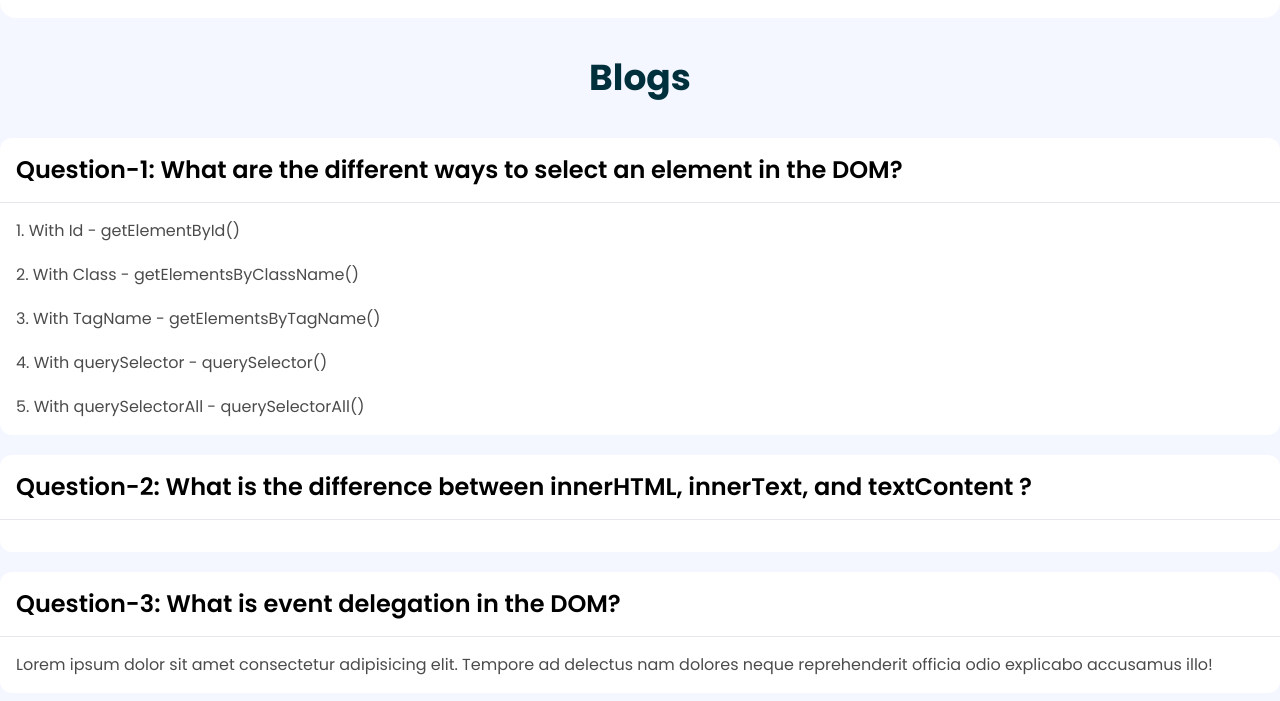
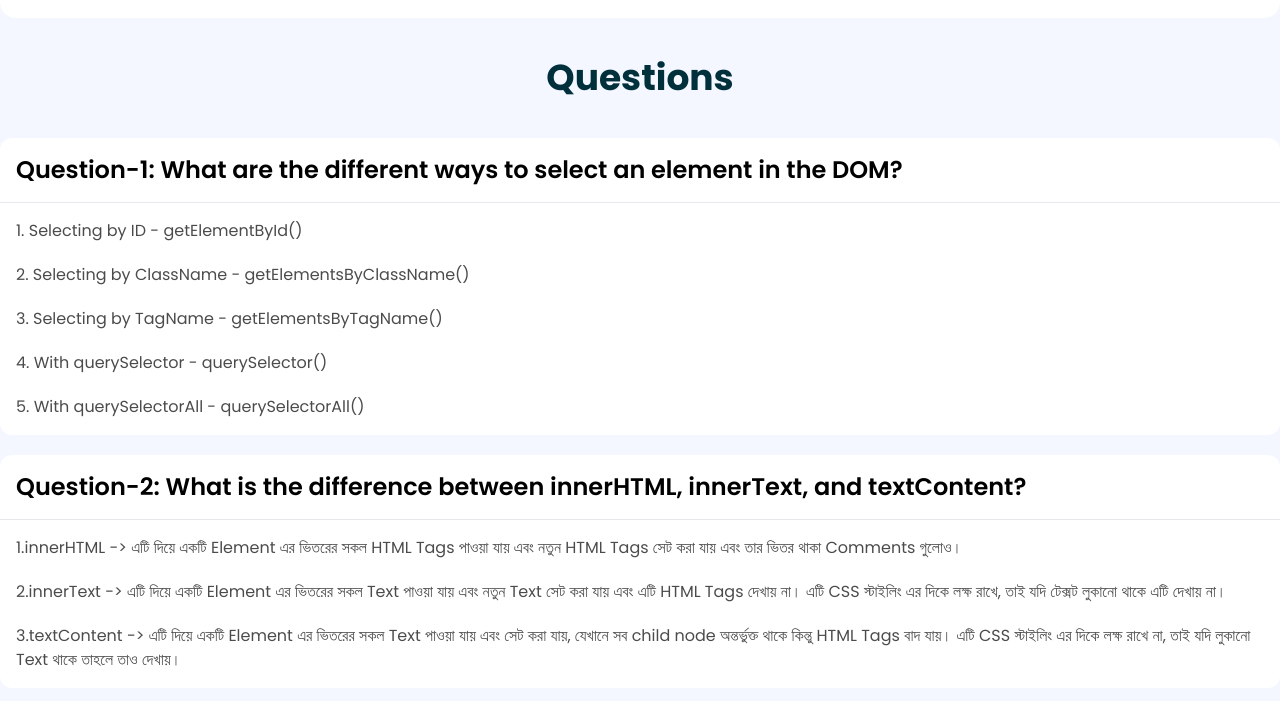
Before and after one commit to borhansiddque/assignment-5-dev-board, a plain HTML site: page blog.html in a window 1280 px wide. Shown: the part 99-800 px from the top of the page. Drawn offline with nearby package versions, Linux system fonts and the light colour scheme.

Commit message:
Assignment 5 - 3 Questions Done

```diff
--- a/blog.html
+++ b/blog.html
@@ -34,33 +34,35 @@
             </div>
         </header>
         <main>
-            <h1 class="my-10 text-center text-4xl font-bold text-[#00303C]">Blogs</h1>
+            <h1 class="my-10 text-center text-4xl font-bold text-[#00303C]">Questions</h1>
             <div class="space-y-5">
                 <div class="bg-white rounded-xl">
                     <h2 class="p-4 text-2xl font-semibold">Question-1: What are the different ways to select an element
                         in the DOM?</h2>
                     <hr>
                     <div class="p-4 space-y-5 opacity-70">
-                        <p class="">1. With Id - getElementById()</p>
-                        <p>2. With Class - getElementsByClassName()</p>
-                        <p>3. With TagName - getElementsByTagName()</p>
+                        <p>1. Selecting by ID - getElementById()</p>
+                        <p>2. Selecting by ClassName - getElementsByClassName()</p>
+                        <p>3. Selecting by TagName - getElementsByTagName()</p>
                         <p>4. With querySelector - querySelector()</p>
                         <p>5. With querySelectorAll - querySelectorAll()</p>
                     </div>
                 </div>
                 <div class="bg-white rounded-xl">
                     <h2 class="p-4 text-2xl font-semibold">Question-2: What is the difference between innerHTML,
-                        innerText, and textContent ?</h2>
+                        innerText, and textContent?</h2>
                     <hr>
                     <div class="p-4 space-y-5">
-                        <p class="opacity-70"></p>
+                        <p class="opacity-70">1.innerHTML -> এটি দিয়ে একটি Element এর ভিতরের সকল HTML Tags পাওয়া যায় এবং নতুন HTML Tags সেট করা যায় এবং তার ভিতর থাকা Comments গুলোও।</p>
+                        <p class="opacity-70">2.innerText -> এটি দিয়ে একটি Element এর ভিতরের সকল Text পাওয়া যায় এবং নতুন Text সেট করা যায় এবং এটি HTML Tags দেখায় না। এটি CSS স্টাইলিং এর দিকে লক্ষ রাখে, তাই যদি টেক্সট লুকানো থাকে এটি দেখায় না।</p>
+
+                        <p class="opacity-70">3.textContent -> এটি দিয়ে একটি Element এর ভিতরের সকল Text পাওয়া যায় এবং সেট করা যায়, যেখানে সব child node অন্তর্ভুক্ত থাকে কিন্তু HTML Tags বাদ যায়। এটি CSS স্টাইলিং এর দিকে লক্ষ রাখে না, তাই যদি লুকানো Text থাকে তাহলে তাও দেখায়।</p>
                     </div>
                 </div>
                 <div class="bg-white rounded-xl">
                     <h2 class="p-4 text-2xl font-semibold">Question-3: What is event delegation in the DOM?</h2>
                     <hr>
-                    <p class="p-4 opacity-70">Lorem ipsum dolor sit amet consectetur adipisicing elit. Tempore ad
-                        delectus nam dolores neque reprehenderit officia odio explicabo accusamus illo!</p>
+                    <p class="p-4 opacity-70">Event delegation হল DOM-এর একটি উপাই যেখানে প্রতিটি child element এ আলাদা আলাদা ইভেন্ট লিসেনার যোগ করার পরিবর্তে, একটি প্যারেন্ট এলিমেন্টে একটি event listener যোগ করা হয়। এই parent element তার child element থেকে bubble up হওয়া ইভেন্টগুলো শুনে। এটি ডাইনামিকভাবে যোগ করা এলিমেন্ট বা অনেকগুলো একই ধরনের এলিমেন্ট এর জন্য খুবই উপকারী।</p>
                 </div>
                 <div class="bg-white rounded-xl">
                     <h2 class="p-4 text-2xl font-semibold">Question-4: What is event bubbling in the DOM?</h2>
```
